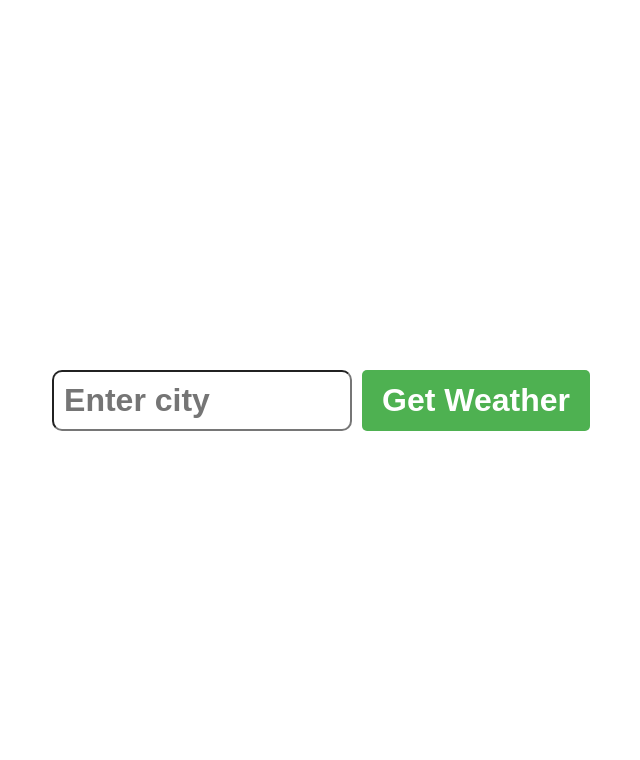
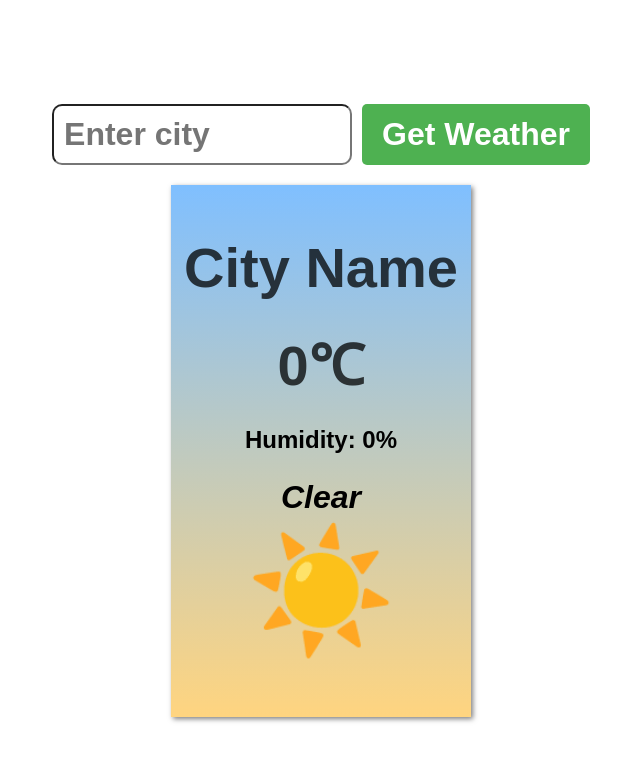
Before and after one commit to eldordev06/weather-app, a plain HTML site: page index.html in a window 1280 px wide. Shown: the whole page, without its empty margins (319-959 px from the left). Drawn offline with Linux system fonts and the light colour scheme.

Commit message:
card default values fixed

```diff
--- a/index.html
+++ b/index.html
@@ -25,13 +25,12 @@
                         class="submit-btn">Get Weather</button>
             </form>
             <div class="card"
-                 style="display: none;">
+                 style="display: block;">
                 <h1 class="city-display">City Name</h1>
-                <p class="temp-display">12℃</p>
-                <p class="humidity-display">Humidity: 50%</p>
+                <p class="temp-display">0℃</p>
+                <p class="humidity-display">Humidity: 0%</p>
                 <p class="descr-display">Clear</p>
                 <p class="weather-emoji">☀️</p>
-                <p class="error-display">Please enter a city</p>
             </div>
         </div>
     </div>
```
